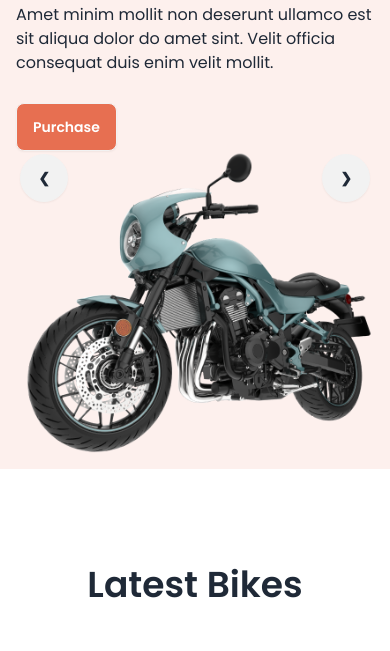
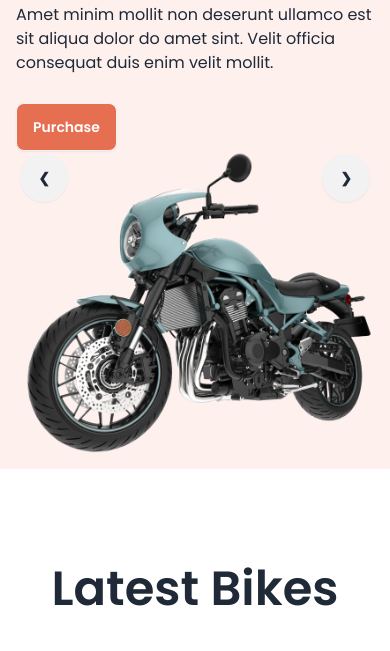
Before and after one commit to shahrukkabir/biker-zone-with-daisyui, a plain HTML site: page index.html in a window 390 px wide. Shown: the part 177-828 px from the top of the page. Drawn offline with nearby package versions, Linux system fonts and the light colour scheme; files whose address does not match are found by name.

Commit message:
more responsive

```diff
--- a/index.html
+++ b/index.html
@@ -173,7 +173,7 @@
     </section>
     <!-- latest bikes section -->
     <section class="my-24 px-4 md:px-32">
-      <h3 class="text-4xl lg:text-5xl font-semibold text-center">
+      <h3 class="text-5xl font-semibold text-center">
         Latest Bikes
       </h3>
       <div class="grid gap-6  mt-12 grid-cols-1 md:grid-cols-2 lg:grid-cols-3">
```
